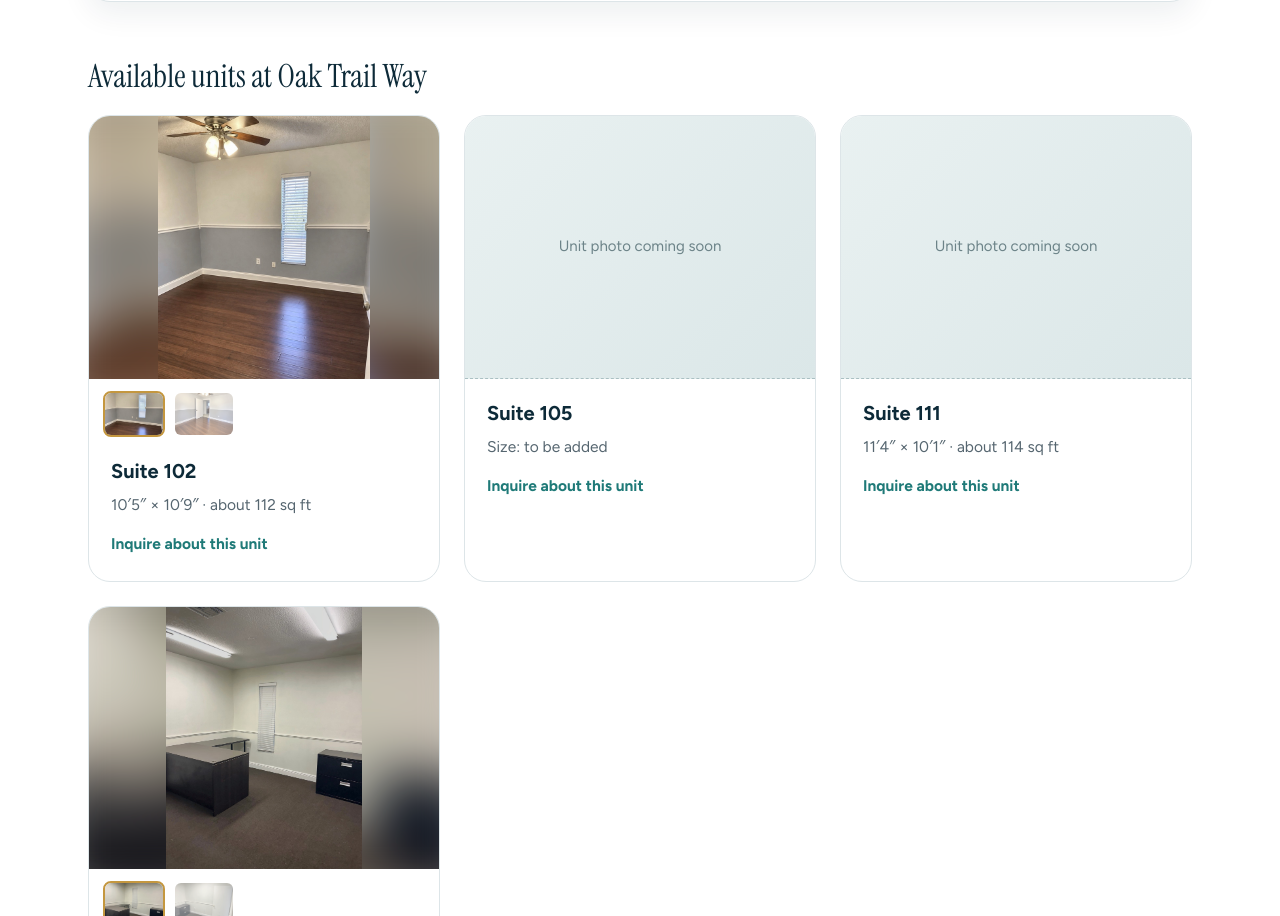
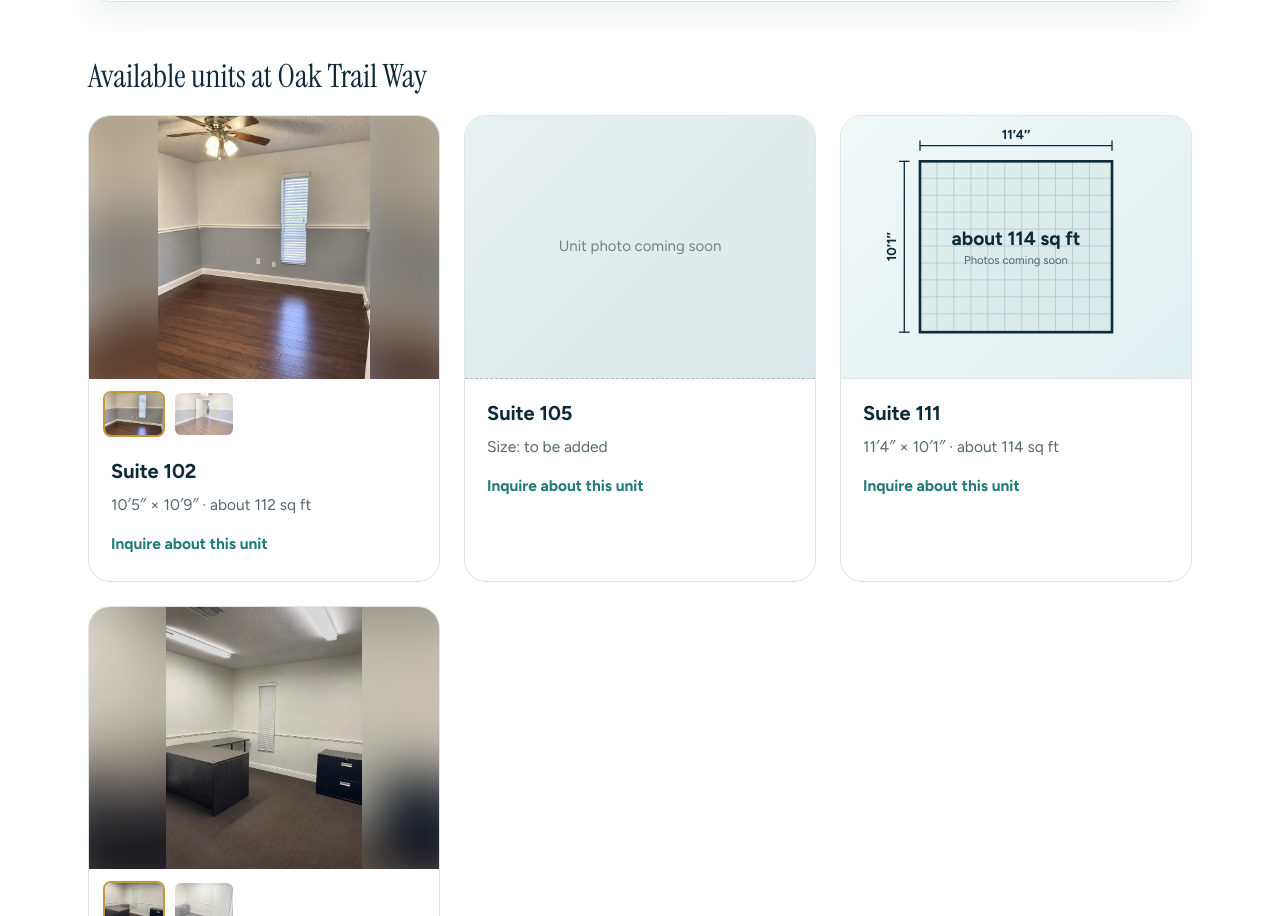
Before and after one commit to hynriai-developer/professional-office-suite, a plain HTML site: page index.html in a window 1280 px wide. Shown: the part 2142-3058 px from the top of the page. Drawn offline with Linux system fonts and the light colour scheme; grey boxes are pictures that could not be loaded.

Commit message:
Show a to-scale floor plan for units without photos
Co-Authored-By: Claude Sonnet 5.5 <noreply@anthropic.com>
Claude-Session: https://claude.ai/code/session_013GpXPnY66Y3sor3RosXk7C

```diff
--- a/index.html
+++ b/index.html
@@ -99,6 +99,8 @@
   .pic::before{content:"";position:absolute;inset:-40px;background:var(--bg) center/cover;filter:blur(26px) saturate(1.15) brightness(.97);z-index:-1}
   .pic img{width:100%;height:100%;display:block;object-fit:contain;background:none;border:0;border-radius:0;box-shadow:none;transform:none!important}
   .unit .pic{border-radius:0}
+  .plan{aspect-ratio:4/3;background:linear-gradient(135deg,#f1f8f8,#e2eff0);border-bottom:1px solid var(--line);display:grid;place-items:center}
+  .plan svg{width:100%;height:100%;display:block}
   .map-box{border:1px solid var(--line);border-radius:22px;overflow:hidden;background:#fff;box-shadow:0 12px 30px rgba(13,42,56,.07)}
   .map-box iframe{display:block;width:100%;height:400px;border:0}
   .units-h{margin:56px 0 20px;font-family:var(--serif);font-weight:400;color:var(--ink);font-size:32px;line-height:1.15}
@@ -324,9 +326,9 @@
            {name:'Conference Room', desc:'A large conference room available to tenants of the building.', size:'11′9″ × 17′9″ · about 209 sq ft', photos:['images/Port Richey/PR Conference Room.jpg']},
            {name:'Small Meeting Room', desc:'A private round-table meeting room for small client meetings.', size:'9′2″ × 11′3″ · about 103 sq ft', photos:['images/Port Richey/PR Meeting Room.jpg']},
            {name:'Media Room (Suite 101)', desc:'A shared media room with studio lighting and a backdrop, available to tenants.', size:'15′10″ × 10′2″ · about 161 sq ft', photos:['images/Port Richey/PR Media Room.jpg']} ],
-      units:[ {suite:'Suite 102', size:'10′5″ × 10′9″ · about 112 sq ft', photos:['images/Port Richey/PR 102.jpg','images/Port Richey/PR 102-2.jpg']},
-              {suite:'Suite 105', size:'', photo:''}, {suite:'Suite 111', size:'11′4″ × 10′1″ · about 114 sq ft', photo:''},
-              {suite:'Suite 108', size:'11′5″ × 10′8″ · about 122 sq ft', photos:['images/Port Richey/PR 108.jpg','images/Port Richey/PR 108-2.jpg']} ] },
+      units:[ {suite:'Suite 102', w:125, l:129, size:'10′5″ × 10′9″ · about 112 sq ft', photos:['images/Port Richey/PR 102.jpg','images/Port Richey/PR 102-2.jpg']},
+              {suite:'Suite 105', size:'', photo:''}, {suite:'Suite 111', w:136, l:121, size:'11′4″ × 10′1″ · about 114 sq ft', photo:''},
+              {suite:'Suite 108', w:137, l:128, size:'11′5″ × 10′8″ · about 122 sq ft', photos:['images/Port Richey/PR 108.jpg','images/Port Richey/PR 108-2.jpg']} ] },
     { id:'trinity', tab:'Trinity', name:'Seven Springs Boulevard', city:'Trinity',
       addr:'2144 Seven Springs Blvd, Trinity, FL 34655', mapq:'2144 Seven Springs Blvd, Trinity, FL 34655',
       blurb:'Office suites along the Seven Springs corridor, convenient for clients across west Pasco and north Pinellas.',
@@ -346,6 +348,26 @@
   function pic(src, cls, alt){
     return '<div class="pic '+cls+'" style="--bg:url(&quot;'+encodeURI(src)+'&quot;)"><img class="'+(cls==='pic-front'?'front':'unit')+'" src="'+esc(src)+'" alt="'+alt+'" data-full="'+esc(src)+'"></div>';
   }
+  function ftin(n){ return Math.floor(n/12)+'\u2032'+(n%12)+'\u2033'; }
+  function plan(u){
+    var W=400,H=300,mx=58,my=52, aw=W-2*mx, ah=H-2*my;
+    var sc=Math.min(aw/u.w, ah/u.l), rw=u.w*sc, rh=u.l*sc, x=(W-rw)/2, y=(H-rh)/2;
+    var g='';
+    for (var i=1;i<Math.floor(u.w/12);i++){ var gx=x+i*12*sc; g+='<line x1="'+gx+'" y1="'+y+'" x2="'+gx+'" y2="'+(y+rh)+'"/>'; }
+    for (var j=1;j<Math.floor(u.l/12);j++){ var gy=y+j*12*sc; g+='<line x1="'+x+'" y1="'+gy+'" x2="'+(x+rw)+'" y2="'+gy+'"/>'; }
+    var sq=Math.round(u.w*u.l/144);
+    return '<div class="plan" role="img" aria-label="Floor plan to scale, '+ftin(u.w)+' by '+ftin(u.l)+', about '+sq+' square feet">'+
+      '<svg viewBox="0 0 '+W+' '+H+'" xmlns="http://www.w3.org/2000/svg">'+
+      '<g stroke="#bcd3d5" stroke-width="1">'+g+'</g>'+
+      '<rect x="'+x+'" y="'+y+'" width="'+rw+'" height="'+rh+'" fill="rgba(31,122,120,.07)" stroke="#0d2a38" stroke-width="3"/>'+
+      '<g stroke="#0d2a38" stroke-width="1.5"><line x1="'+x+'" y1="'+(y-18)+'" x2="'+(x+rw)+'" y2="'+(y-18)+'"/><line x1="'+x+'" y1="'+(y-24)+'" x2="'+x+'" y2="'+(y-12)+'"/><line x1="'+(x+rw)+'" y1="'+(y-24)+'" x2="'+(x+rw)+'" y2="'+(y-12)+'"/>'+
+      '<line x1="'+(x-18)+'" y1="'+y+'" x2="'+(x-18)+'" y2="'+(y+rh)+'"/><line x1="'+(x-24)+'" y1="'+y+'" x2="'+(x-12)+'" y2="'+y+'"/><line x1="'+(x-24)+'" y1="'+(y+rh)+'" x2="'+(x-12)+'" y2="'+(y+rh)+'"/></g>'+
+      '<g font-family="Figtree,Arial,sans-serif" fill="#0d2a38" text-anchor="middle">'+
+      '<text x="'+(x+rw/2)+'" y="'+(y-26)+'" font-size="15" font-weight="700">'+ftin(u.w)+'</text>'+
+      '<text transform="translate('+(x-28)+' '+(y+rh/2)+') rotate(-90)" font-size="15" font-weight="700">'+ftin(u.l)+'</text>'+
+      '<text x="'+(x+rw/2)+'" y="'+(y+rh/2-2)+'" font-size="22" font-weight="700">about '+sq+' sq ft</text>'+
+      '<text x="'+(x+rw/2)+'" y="'+(y+rh/2+20)+'" font-size="13" fill="#566670">Photos coming soon</text></g></svg></div>';
+  }
   function renderOffice(o){
     var q = encodeURIComponent(o.mapq);
     var front = o.front ? pic(o.front,'pic-front','Front of '+esc(o.name)+' office building')
@@ -353,7 +375,7 @@
     var units = o.units.length ? o.units.map(function(u){
       var pics = u.photos || (u.photo ? [u.photo] : []);
       var alt = esc(o.name+' '+u.suite);
-      var ph = pics.length ? pic(pics[0],'pic-unit',alt) : '<div class="ph">Unit photo coming soon</div>';
+      var ph = pics.length ? pic(pics[0],'pic-unit',alt) : (u.w && u.l ? plan(u) : '<div class="ph">Unit photo coming soon</div>');
       if (pics.length > 1) {
         ph += '<div class="thumbs">'+pics.map(function(src,i){
           return '<img src="'+esc(src)+'" alt="'+alt+' photo '+(i+1)+'" class="'+(i===0?'on':'')+'" data-src="'+esc(src)+'">';
```
